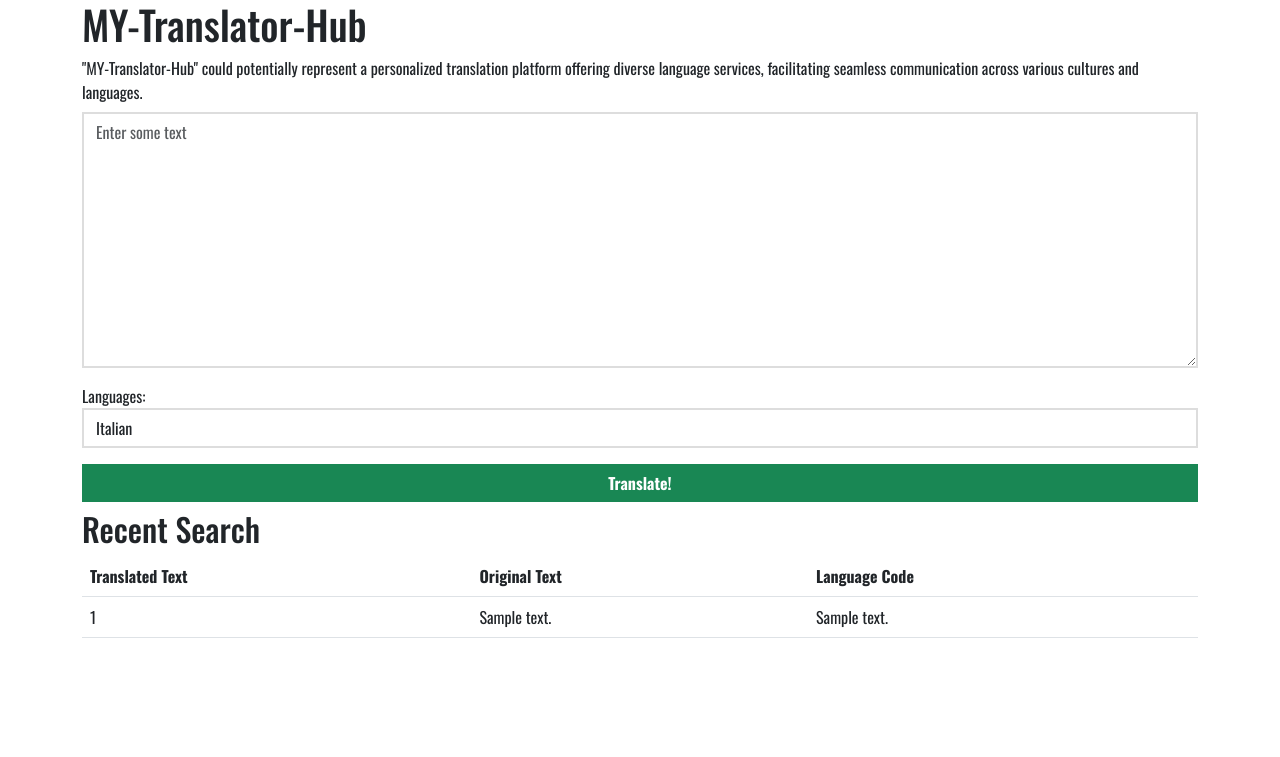
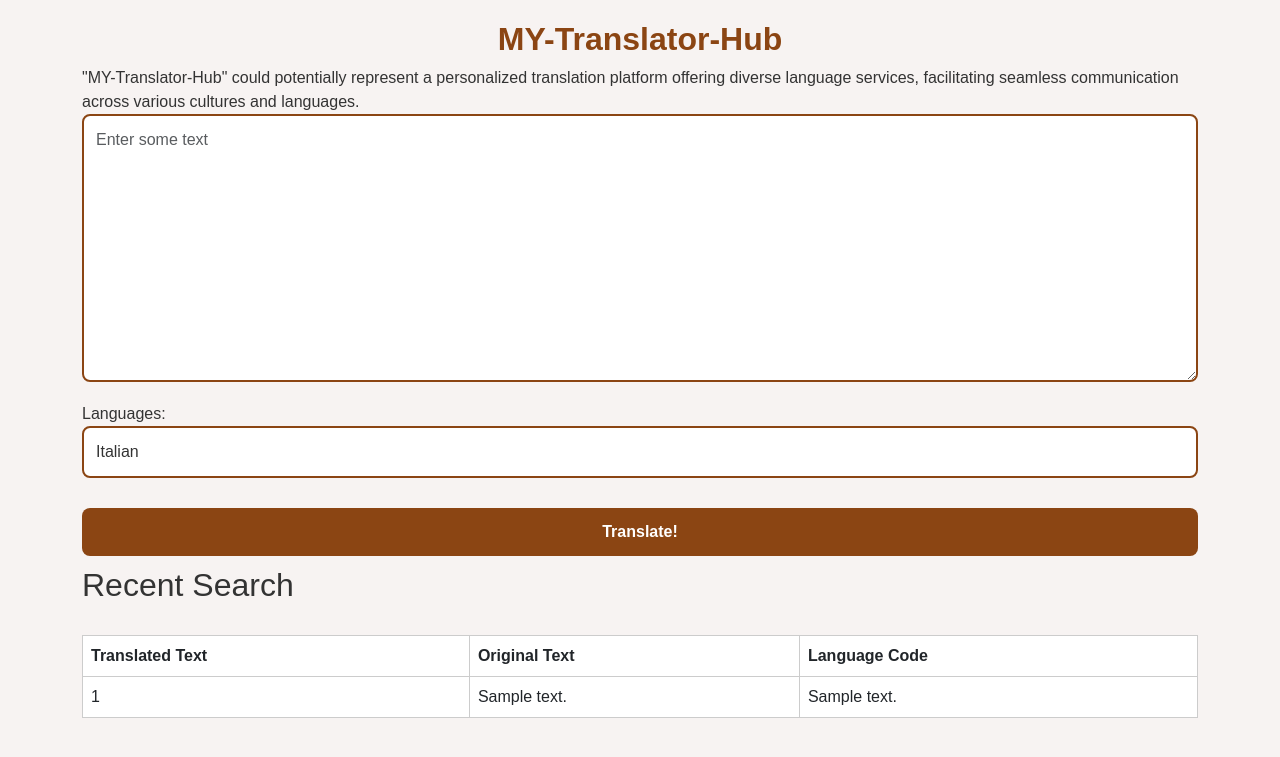
Before and after one commit to ChavanVaishu18/AITranslateHub, a Flask app: page / in a window 1280 px wide. Shown: the top 757 px of the page. Run offline with Flask 3, Linux system fonts and the light colour scheme; tables that the repository leaves empty or names only in its code hold one stand-in row (values such as "Sample post").

Commit message:
Update index.html

```diff
--- a/templates/index.html
+++ b/templates/index.html
@@ -8,26 +8,82 @@
 <link rel="preconnect" href="https://fonts.gstatic.com" crossorigin>
 <link href="https://fonts.googleapis.com/css2?family=Oswald:wght@200;300;400;500;600;700&display=swap" rel="stylesheet">
     <style>
+     /* Updated Styles */
 body {
-        font-family: 'Oswald', sans-serif;
+    font-family: 'Arial', sans-serif;
+    background-color: #f7f3f2;
+    color: #333;
+    margin: 0;
+    padding: 0;
+}
+
+h1 {
+    font-weight: bold;
+    font-size: 2em;
+    text-align: center;
+    margin-top: 20px;
+    color: #8B4513;
 }
 
 .form-group {
-        padding: 0.5rem 0rem;
+    margin-bottom: 20px;
 }
 
 .form-control {
-        border: 2px solid #ddd;
-        border-radius: 0rem;
+    border: 2px solid #8B4513;
+    border-radius: 8px;
+    padding: 12px;
+    width: 100%;
+    box-sizing: border-box;
+    font-family: 'Arial', sans-serif;
+    color: #333;
+    background-color: #fff;
+    transition: border-color 0.3s ease;
 }
 
-      .btn, .btn-success {
-        border-radius: 0rem;
+.form-control:focus {
+    border-color: #8B4513;
+    outline: none;
+}
+
+.btn,
+.btn-success {
+    border: none;
+    border-radius: 8px;
     font-weight: bold;
     width: 100%;
-        margin: 0.5rem 0rem;
-        font-family: 'Oswald', sans-serif;
+    margin: 10px 0;
+    padding: 12px;
+    font-family: 'Arial', sans-serif;
+    cursor: pointer;
+    transition: background-color 0.3s ease;
+    background-color: #8B4513;
+    color: #fff;
 }
+
+.btn:hover,
+.btn-success:hover {
+    background-color: #7a3f11;
+}
+
+table {
+    width: 100%;
+    border-collapse: collapse;
+    margin-top: 30px;
+}
+
+th,
+td {
+    border: 1px solid #ccc;
+    padding: 10px;
+    text-align: left;
+}
+
+th {
+    background-color: #8B4513;
+    color: #fff;
+}
+
     </style>
     <title>Translator</title>
 </head>
```
Lines whose indentation alone changed are shown as unchanged.
